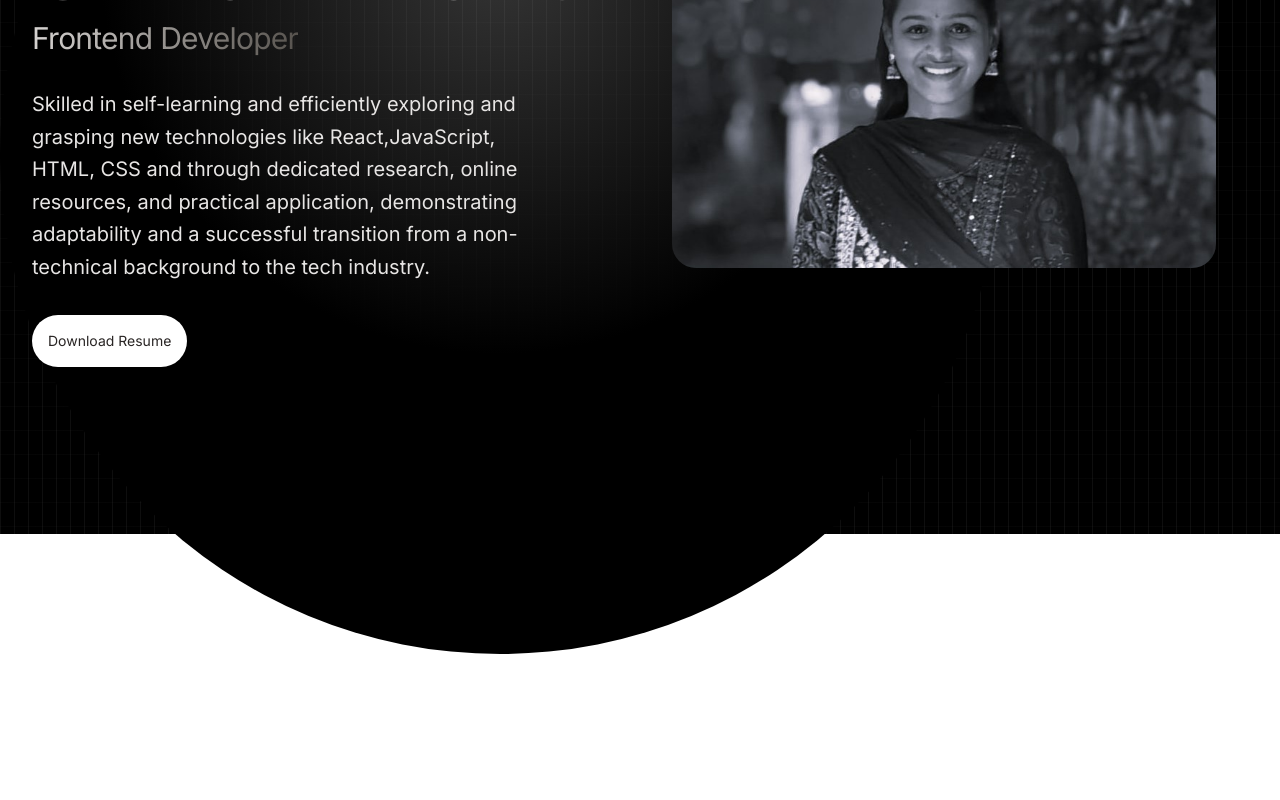
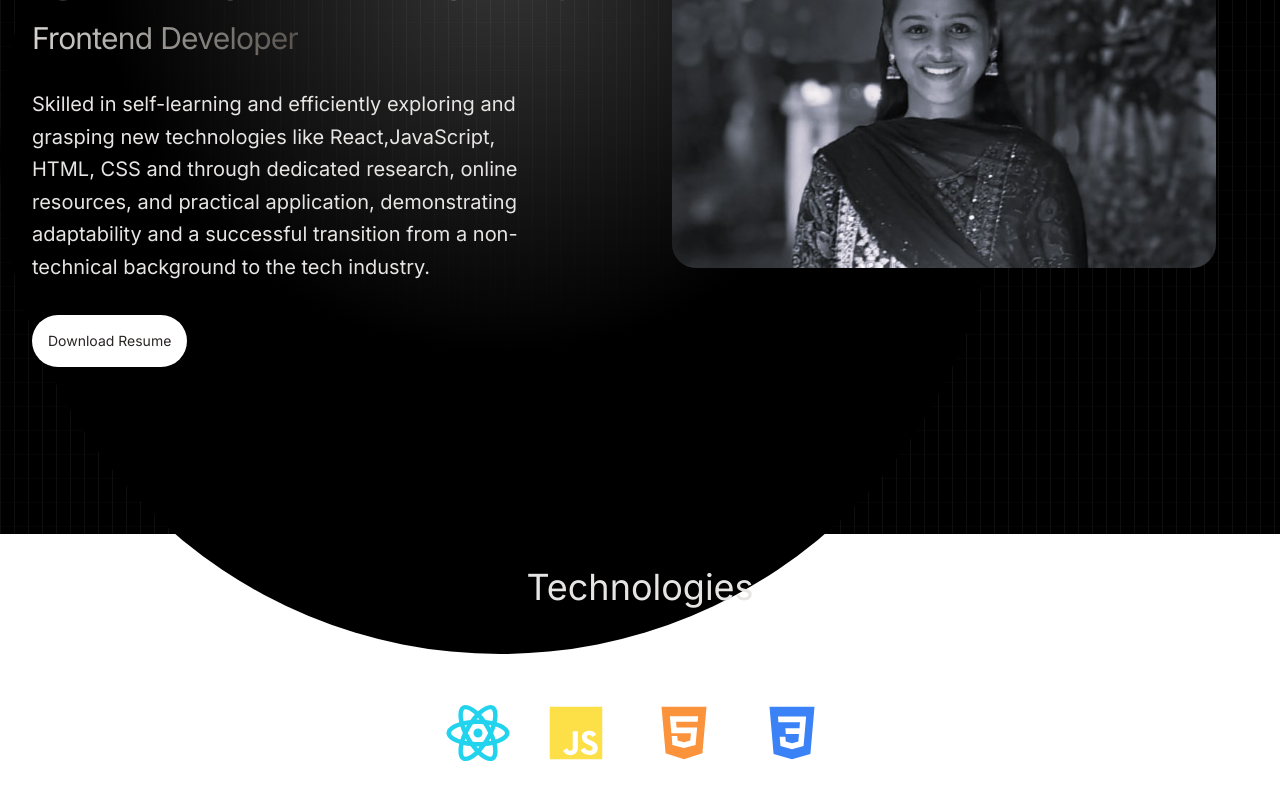
Before and after one commit to ShivnaiMane/personal_portfolio, a React (Vite) app: page / in a window 1280 px wide. Shown: the part 266-1066 px from the top of the page. Before the commit the page ends 833 px from the top, so only its background shows below. Built offline with nearby package versions, Linux system fonts and the light colour scheme.

Commit message:
feat: Implement the skills

```diff
--- a/src/App.tsx
+++ b/src/App.tsx
@@ -1,5 +1,6 @@
 import Home from "./components/Hero"
 import Navbar from "./components/Navbar"
+import Skills from "./components/Skills"
 
 function App() {
 
@@ -11,6 +12,7 @@ function App() {
       <div className="container mx-auto px-8">
         <Navbar />
         <Home />
+        <Skills />
       </div>
     </div>
   )
--- a/src/assets/data.tsx
+++ b/src/assets/data.tsx
@@ -1,8 +1,5 @@
 import { FaLinkedin } from "react-icons/fa";
 import { FaGithubSquare } from "react-icons/fa";
-
-
-export const skills = ["React", "JavaScript", "HTML", "CSS"];
 
 export const projects = [
   {
--- /dev/null
+++ b/src/components/Skills.tsx
@@ -0,0 +1,29 @@
+import { IoLogoJavascript } from "react-icons/io5";
+import { RiReactjsLine } from "react-icons/ri";
+import { IoLogoCss3 } from "react-icons/io";
+import { FaHtml5 } from "react-icons/fa";
+
+
+const Skills = () => {
+  return (
+    <div className="pb-24 ">
+      <h2 className="my-20 text-center text-4xl">Technologies</h2>
+      <div className="flex flex-wrap items-center justify-center gap-4">
+        <div>
+          <RiReactjsLine className="text-7xl text-cyan-400" />
+        </div>
+        <div className="p-4">
+          <IoLogoJavascript className="text-6xl text-yellow-300" />
+        </div>
+        <div className="p-4 ">
+          <FaHtml5 className="text-6xl text-orange-400" />
+        </div>
+        <div className="p-4">
+          <IoLogoCss3 className="text-6xl text-blue-500" />
+        </div>
+      </div>
+    </div>
+  )
+}
+
+export default Skills
```
